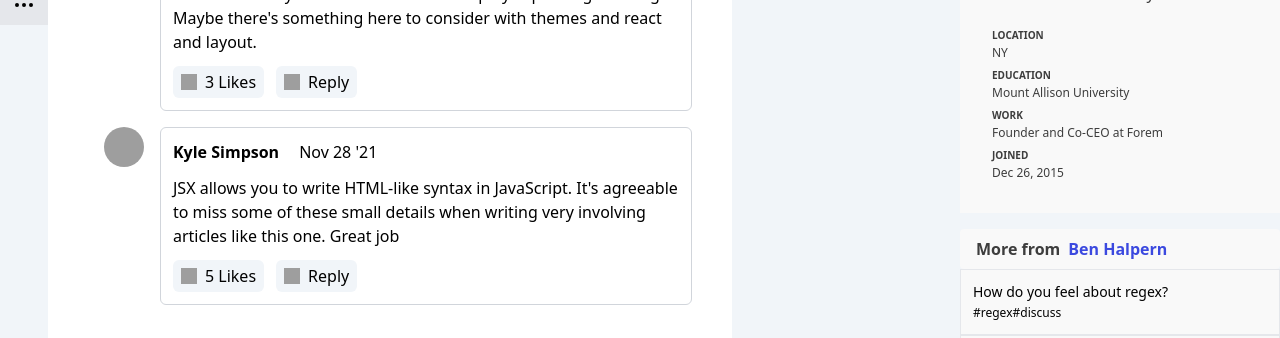
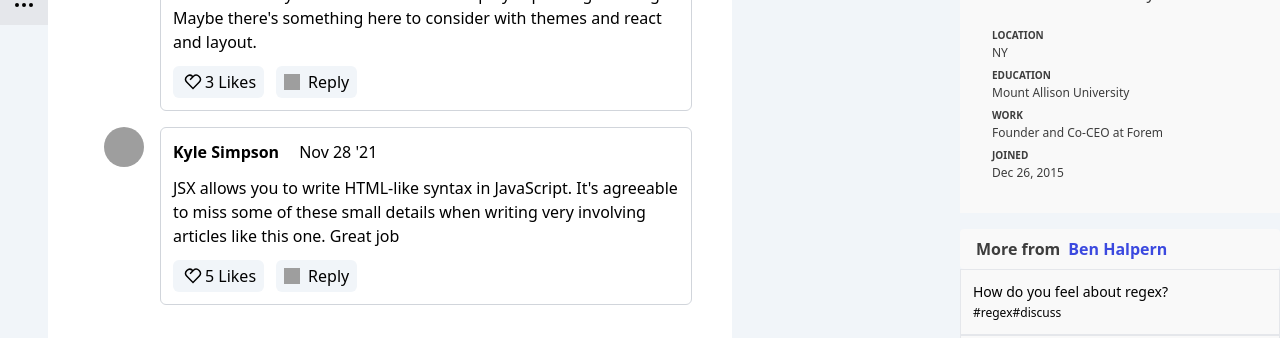
Before and after one commit to lacdev/devto-react-clone, a React (Create React App) app: page /post/123 in a window 1280 px wide. Shown: the part 271-609 px from the top of the page. Built offline with nearby package versions, Linux system fonts and the light colour scheme; grey boxes are pictures that could not be loaded.

Commit message:
fix commentsSection component

```diff
--- a/src/components/CommentSection.js
+++ b/src/components/CommentSection.js
@@ -39,11 +39,14 @@ const CommentSection = () => {
             <div className="flex mt-3">
               <button className={classes.commentsButtons}>
                 <span className="flex items-center">
-                  <img
-                    className="w-4 h-4 mr-2"
-                    src="https://cdn-icons.flaticon.com/png/512/2938/premium/2938590.png?token=exp=1641623580~hmac=0ccb0c42b7f6fc61e9b3d67fd5600ce5"
-                    alt="like icon"
-                  ></img>
+                  <svg
+                    class="crayons-icon"
+                    width="24"
+                    height="24"
+                    xmlns="http://www.w3.org/2000/svg"
+                  >
+                    <path d="M18.884 12.595l.01.011L12 19.5l-6.894-6.894.01-.01A4.875 4.875 0 0112 5.73a4.875 4.875 0 016.884 6.865zM6.431 7.037a3.375 3.375 0 000 4.773L12 17.38l5.569-5.569a3.375 3.375 0 10-4.773-4.773L9.613 10.22l-1.06-1.062 2.371-2.372a3.375 3.375 0 00-4.492.25v.001z"></path>
+                  </svg>
                   3 Likes
                 </span>
               </button>
@@ -81,11 +84,14 @@ const CommentSection = () => {
             <div className="flex mt-3">
               <button className={classes.commentsButtons}>
                 <span className="flex items-center">
-                  <img
-                    className="w-4 h-4 mr-2"
-                    src="https://cdn-icons.flaticon.com/png/512/2938/premium/2938590.png?token=exp=1641623580~hmac=0ccb0c42b7f6fc61e9b3d67fd5600ce5"
-                    alt="like icon"
-                  ></img>
+                  <svg
+                    class="crayons-icon"
+                    width="24"
+                    height="24"
+                    xmlns="http://www.w3.org/2000/svg"
+                  >
+                    <path d="M18.884 12.595l.01.011L12 19.5l-6.894-6.894.01-.01A4.875 4.875 0 0112 5.73a4.875 4.875 0 016.884 6.865zM6.431 7.037a3.375 3.375 0 000 4.773L12 17.38l5.569-5.569a3.375 3.375 0 10-4.773-4.773L9.613 10.22l-1.06-1.062 2.371-2.372a3.375 3.375 0 00-4.492.25v.001z"></path>
+                  </svg>
                   5 Likes
                 </span>
               </button>
```
